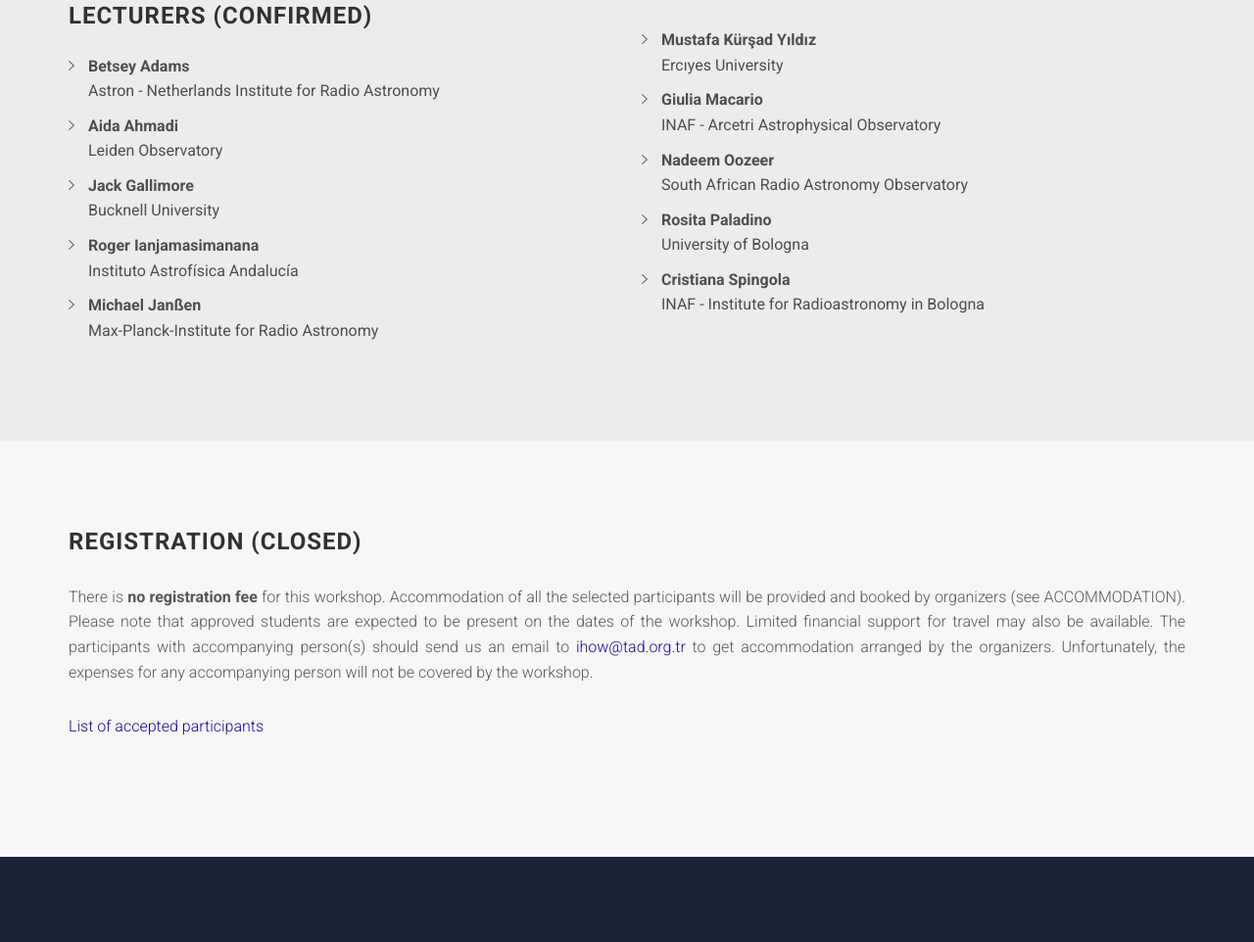
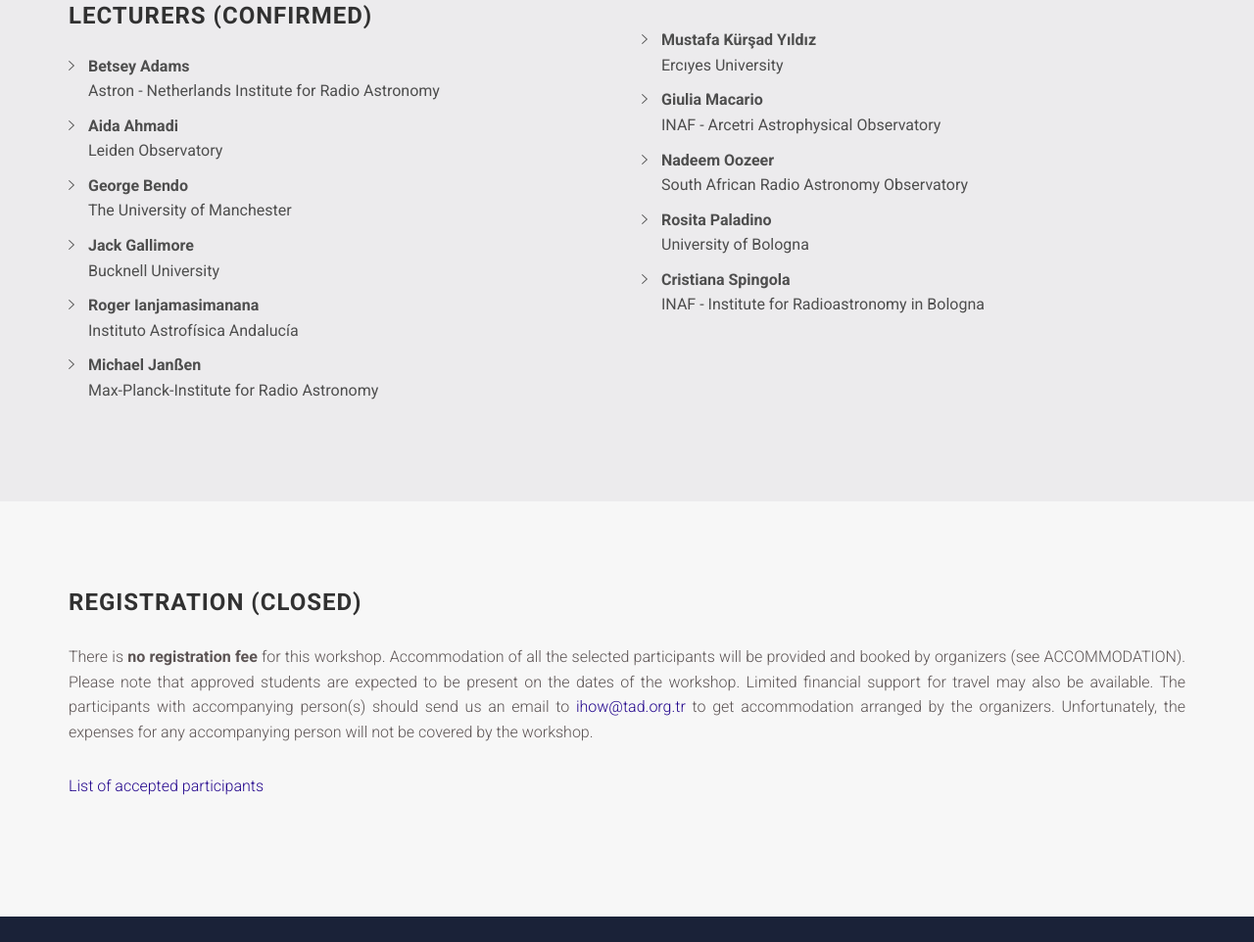
Before and after one commit to ihowradioastro/ihowradioastro.github.io, a website: page index.html in a window 1280 px wide. Shown: the part 2187-3149 px from the top of the page at 98% size. Drawn offline with Linux system fonts and the light colour scheme; files whose address does not match are found by name.

Commit message:
added George Bendo.

```diff
--- a/index.html
+++ b/index.html
@@ -164,6 +164,7 @@
                     <ul class="list-arrow-right">
                         <li><b>Betsey Adams</b><br>Astron - Netherlands Institute for Radio Astronomy</li>
                         <li><b>Aida Ahmadi</b><br>Leiden Observatory</li>
+                        <li><b>George Bendo</b><br>The University of Manchester</li>
                         <li><b>Jack Gallimore</b><br>Bucknell University</li>
                         <li><b>Roger Ianjamasimanana</b><br>Instituto Astrofísica Andalucía</li>
                         <li><b>Michael Janßen</b><br>Max-Planck-Institute for Radio Astronomy</li>
```
